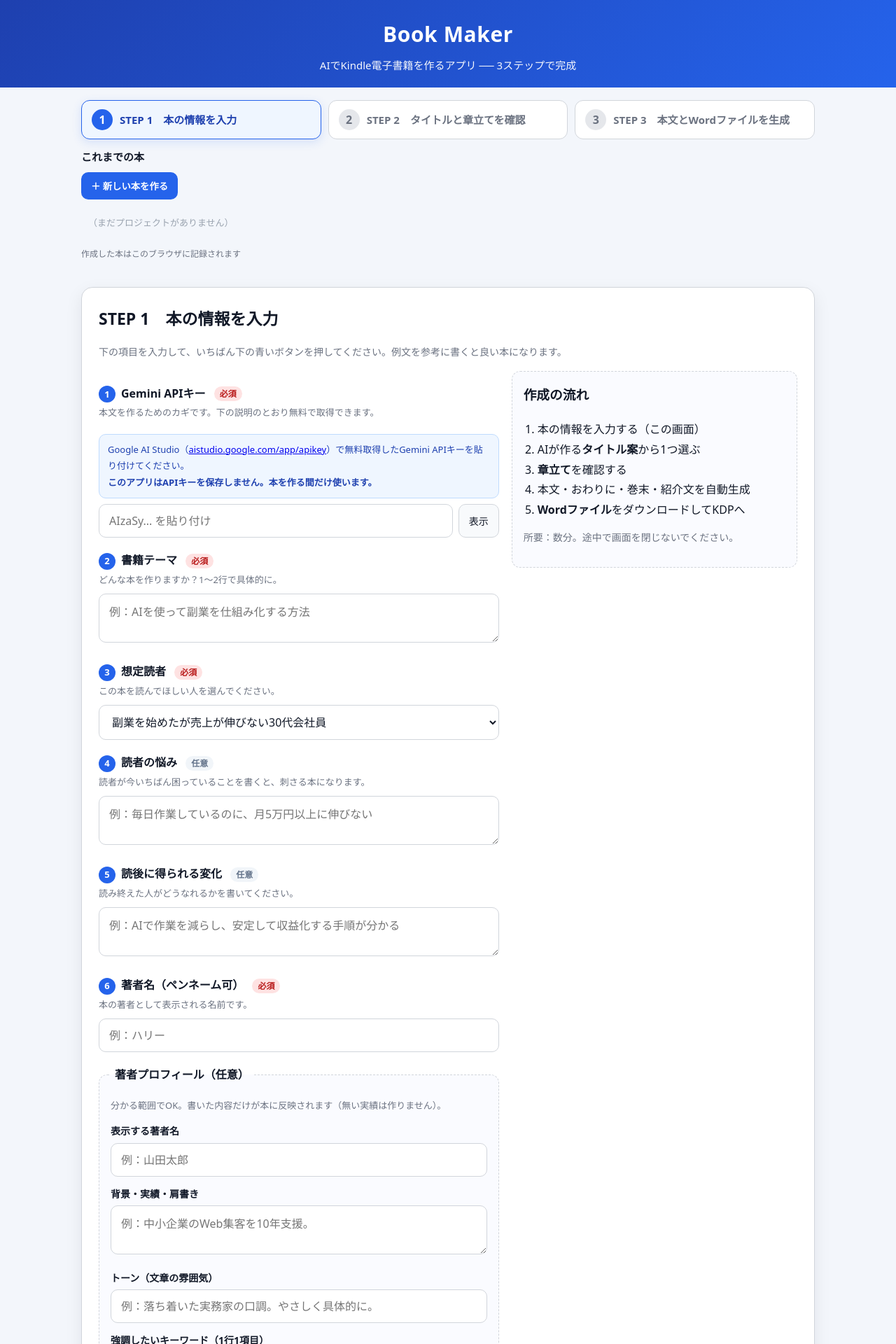
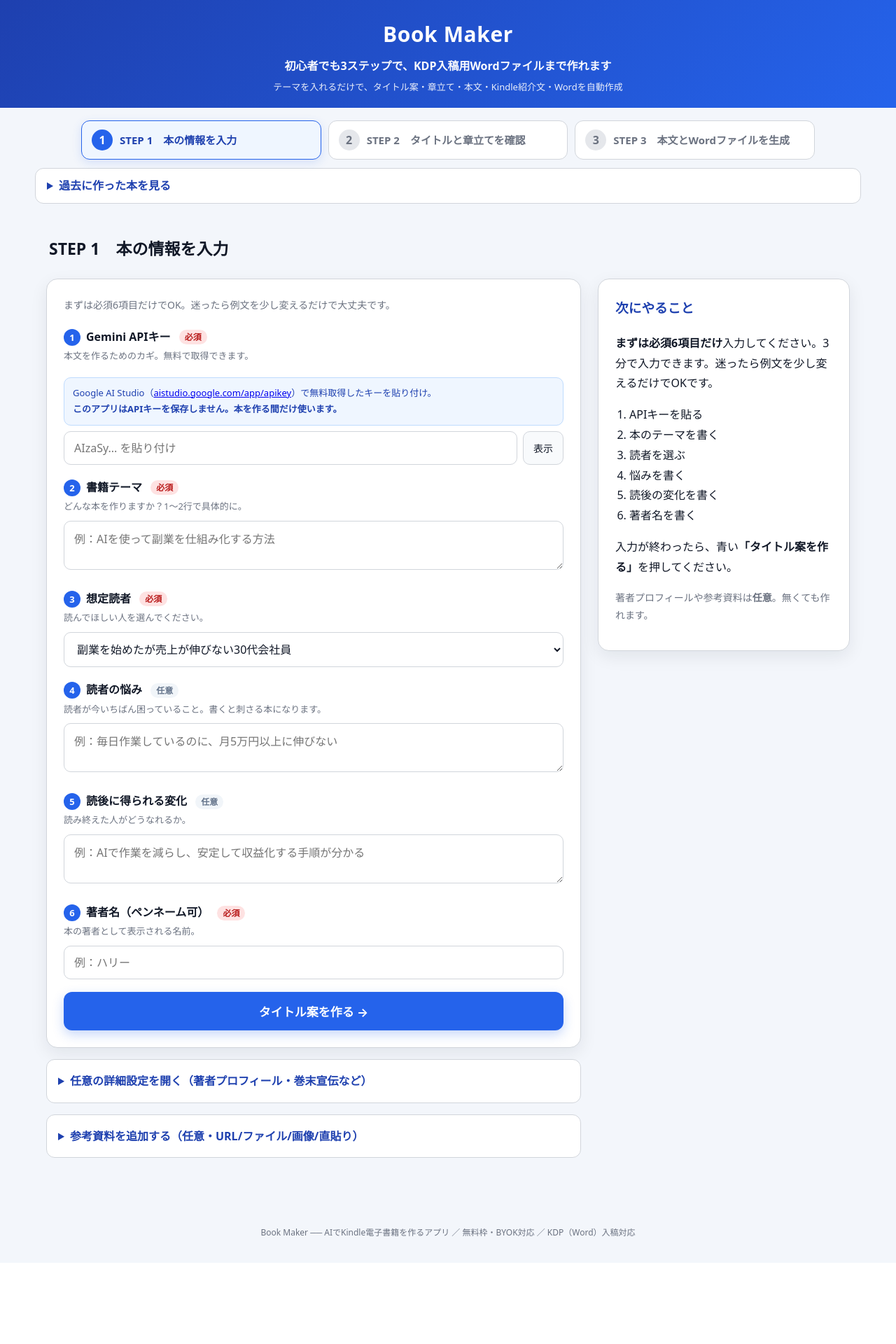
Before and after one commit to harry-n2/book-maker-app, a FastAPI app: page / in a window 1280 px wide. Shown: the top 1920 px of the page at 70% size. After the commit the page ends 1767 px from the top, so only its background shows below. Run offline with FastAPI, Linux system fonts and the light colour scheme.

Commit message:
ui: 初心者UIのレイアウト簡素化（過去本/任意項目/参考資料を折りたたみ・必須6項目先出し・次にやること強調・2カラム）
Co-Authored-By: Claude Opus 4.8 (1M context) <noreply@anthropic.com>

```diff
--- a/static/style.css
+++ b/static/style.css
@@ -31,7 +31,8 @@ header {
   text-align: center;
 }
 header h1 { margin: 0 0 4px; font-size: 30px; letter-spacing: .02em; }
-header .lead { margin: 0; font-size: 15px; opacity: .95; }
+header .lead { margin: 0; font-size: 16px; font-weight: 700; opacity: .98; }
+header .lead2 { margin: 4px 0 0; font-size: 13px; opacity: .9; }
 
 /* ---------- STEP インジケーター ---------- */
 .steps {
@@ -68,8 +69,26 @@ header .lead { margin: 0; font-size: 15px; opacity: .95; }
 .step.done .step-num { background: var(--success); color: #fff; }
 
 /* ---------- レイアウト ---------- */
-main { max-width: 1080px; margin: 0 auto; padding: 8px 16px 40px; }
-.layout { display: grid; grid-template-columns: 1fr; gap: 18px; }
+main { max-width: 1180px; margin: 0 auto; padding: 8px 16px 40px; }
+.layout { display: grid; grid-template-columns: 1fr; gap: 24px; align-items: start; }
+
+/* form-section自体はカード装飾を外し、中の必須カード/ガイドを主役にする */
+#form-section { background: transparent; border: none; box-shadow: none; padding: 8px 0; }
+#form-section > h2 { margin-left: 4px; }
+
+/* 必須入力カード / 任意ブロック / 次にやること */
+.required-card { padding: 28px; }
+.optional-block { background: #fff; border: 1px solid var(--border); border-radius: 12px; padding: 6px 16px; margin-top: 16px; }
+.optional-block summary { cursor: pointer; font-weight: 700; color: var(--primary-dark); padding: 10px 0; }
+.optional-block[open] { padding-bottom: 16px; }
+.guide-card { background: #eff6ff; border: 1px solid #bfdbfe; }
+.guide-card h3 { color: var(--primary-dark); }
+
+/* 過去プロジェクト（控えめ・折りたたみ） */
+.project-history { max-width: 1180px; margin: 12px auto; background: #fff; border: 1px solid var(--border); border-radius: 12px; padding: 10px 16px; }
+.project-history summary { cursor: pointer; font-weight: 700; color: var(--primary-dark); }
+#project-list-wrap { max-height: 180px; overflow-y: auto; margin-top: 10px; }
+#project-list li { font-size: 12px; max-width: 240px; white-space: nowrap; overflow: hidden; text-overflow: ellipsis; }
 
 /* ---------- カード ---------- */
 .card, section {
@@ -248,13 +267,15 @@ footer { text-align: center; color: var(--muted); font-size: 12px; padding: 20px
 
 /* ---------- レスポンシブ（スマホ） ---------- */
 @media (min-width: 900px) {
-  .layout { grid-template-columns: 1.4fr 1fr; align-items: start; }
+  .layout { grid-template-columns: minmax(0, 1.2fr) 360px; align-items: start; }
+  .guide-card { position: sticky; top: 16px; }
 }
 @media (max-width: 768px) {
   header h1 { font-size: 24px; }
   .layout { grid-template-columns: 1fr; }
+  .guide-card { position: static; }
   .step { min-width: 100%; }
   button, .primary-button, .secondary-btn { width: 100%; }
   .title-pick-actions, .structure-actions, .references-actions { flex-direction: column; }
-  section, .card { padding: 18px; }
+  section, .card, .required-card { padding: 18px; }
 }
--- a/templates/index.html
+++ b/templates/index.html
@@ -9,7 +9,8 @@
 <body>
 <header>
   <h1>Book Maker</h1>
-  <p class="lead">AIでKindle電子書籍を作るアプリ ── 3ステップで完成</p>
+  <p class="lead">初心者でも3ステップで、KDP入稿用Wordファイルまで作れます</p>
+  <p class="lead2">テーマを入れるだけで、タイトル案・章立て・本文・Kindle紹介文・Wordを自動作成</p>
 </header>
 <!--PERSISTENCE_NOTICE-->
 
@@ -20,28 +21,32 @@
   <div class="step" id="step-3"><span class="step-num">3</span><span class="step-label">STEP 3　本文とWordファイルを生成</span></div>
 </div>
 
-<aside id="project-sidebar">
-  <h3>これまでの本</h3>
+<!-- 過去プロジェクト（初期は閉じる） -->
+<details class="project-history">
+  <summary>過去に作った本を見る</summary>
+  <div id="project-list-wrap">
     <button id="new-project-btn" type="button" class="side-btn">＋ 新しい本を作る</button>
     <ul id="project-list"></ul>
     <p class="side-note">作成した本はこのブラウザに記録されます</p>
-</aside>
+  </div>
+</details>
 
 <main>
   <!-- ============ STEP 1: 入力 ============ -->
   <section id="form-section">
     <h2>STEP 1　本の情報を入力</h2>
-    <p class="note">下の項目を入力して、いちばん下の青いボタンを押してください。例文を参考に書くと良い本になります。</p>
     <div class="layout">
       <form id="book-form">
-        <!-- Gemini APIキー -->
+        <div class="card required-card">
+          <p class="note" style="margin-top:0;">まずは必須6項目だけでOK。迷ったら例文を少し変えるだけで大丈夫です。</p>
+
           <label class="field" for="api_key">
             <span class="label-title"><span class="num">1</span>Gemini APIキー</span>
             <span class="badge badge-req">必須</span>
-          <span class="hint">本文を作るためのカギです。下の説明のとおり無料で取得できます。</span>
+            <span class="hint">本文を作るためのカギ。無料で取得できます。</span>
           </label>
           <div class="apikey-help">
-          Google AI Studio（<a href="https://aistudio.google.com/app/apikey" target="_blank" rel="noopener">aistudio.google.com/app/apikey</a>）で無料取得したGemini APIキーを貼り付けてください。<br>
+            Google AI Studio（<a href="https://aistudio.google.com/app/apikey" target="_blank" rel="noopener">aistudio.google.com/app/apikey</a>）で無料取得したキーを貼り付け。<br>
             <strong>このアプリはAPIキーを保存しません。本を作る間だけ使います。</strong>
           </div>
           <div class="apikey-row">
@@ -49,7 +54,6 @@
             <button type="button" id="api-key-toggle" class="toggle-btn" aria-label="APIキーの表示と非表示を切り替える">表示</button>
           </div>
 
-        <!-- テーマ -->
           <label class="field" for="theme">
             <span class="label-title"><span class="num">2</span>書籍テーマ</span>
             <span class="badge badge-req">必須</span>
@@ -57,11 +61,10 @@
             <textarea id="theme" name="theme" rows="2" required placeholder="例：AIを使って副業を仕組み化する方法"></textarea>
           </label>
 
-        <!-- 想定読者 -->
           <label class="field" for="target_layer">
             <span class="label-title"><span class="num">3</span>想定読者</span>
             <span class="badge badge-req">必須</span>
-          <span class="hint">この本を読んでほしい人を選んでください。</span>
+            <span class="hint">読んでほしい人を選んでください。</span>
             <select id="target_layer" name="target_layer" required>
               <option value="副業を始めたが売上が伸びない30代会社員">副業を始めたが売上が伸びない30代会社員</option>
               <option value="これから副業・個人ビジネスを始めたい会社員">これから副業を始めたい会社員</option>
@@ -71,34 +74,33 @@
             </select>
           </label>
 
-        <!-- 読者の悩み -->
           <label class="field" for="reader_pain">
             <span class="label-title"><span class="num">4</span>読者の悩み</span>
             <span class="badge badge-opt">任意</span>
-          <span class="hint">読者が今いちばん困っていることを書くと、刺さる本になります。</span>
+            <span class="hint">読者が今いちばん困っていること。書くと刺さる本になります。</span>
             <textarea id="reader_pain" name="reader_pain" rows="2" placeholder="例：毎日作業しているのに、月5万円以上に伸びない"></textarea>
           </label>
 
-        <!-- 読後に得られる変化 -->
           <label class="field" for="reader_change">
             <span class="label-title"><span class="num">5</span>読後に得られる変化</span>
             <span class="badge badge-opt">任意</span>
-          <span class="hint">読み終えた人がどうなれるかを書いてください。</span>
+            <span class="hint">読み終えた人がどうなれるか。</span>
             <textarea id="reader_change" name="reader_change" rows="2" placeholder="例：AIで作業を減らし、安定して収益化する手順が分かる"></textarea>
           </label>
 
-        <!-- 著者名 -->
           <label class="field" for="author">
             <span class="label-title"><span class="num">6</span>著者名（ペンネーム可）</span>
             <span class="badge badge-req">必須</span>
-          <span class="hint">本の著者として表示される名前です。</span>
+            <span class="hint">本の著者として表示される名前。</span>
             <input type="text" id="author" name="author" required placeholder="例：ハリー">
           </label>
 
-        <!-- 著者プロフィール -->
-        <fieldset class="field reference-block">
-          <legend>著者プロフィール（任意）</legend>
-          <span class="hint">分かる範囲でOK。書いた内容だけが本に反映されます（無い実績は作りません）。</span>
+          <button type="submit" id="submit-btn" class="primary-button">タイトル案を作る →</button>
+        </div>
+
+        <!-- 任意の詳細設定（折りたたみ） -->
+        <details class="optional-block">
+          <summary>任意の詳細設定を開く（著者プロフィール・巻末宣伝など）</summary>
           <div class="ref-row">
             <span class="ref-label">表示する著者名</span>
             <input type="text" id="profile_name" name="profile_name" placeholder="例：山田太郎">
@@ -116,27 +118,22 @@
             <textarea id="profile_target_keywords" name="profile_target_keywords" rows="2" placeholder="AI活用&#10;仕組み化&#10;副業"></textarea>
           </div>
           <div class="ref-row">
-            <span class="ref-label">使ってよい失敗例・実体験（1行1項目・任意）</span>
+            <span class="ref-label">使ってよい失敗例・実体験（1行1項目）</span>
             <textarea id="profile_failure_bank" name="profile_failure_bank" rows="2" placeholder="例：広告だけに頼って利益が残らなかった経験"></textarea>
           </div>
           <div class="ref-row">
-            <span class="ref-label">使ってよい語り口の型（1行1項目・任意）</span>
+            <span class="ref-label">使ってよい語り口の型（1行1項目）</span>
             <textarea id="profile_voice_types" name="profile_voice_types" rows="2" placeholder="例：実務経験からの助言&#10;チェックリスト型の整理"></textarea>
           </div>
-        </fieldset>
+          <div class="ref-row">
+            <span class="ref-label">巻末宣伝の内容（LINE・講座・特典など）</span>
+            <textarea id="promo_material" name="promo_material" rows="2" placeholder="例：無料のAI副業テンプレートをLINEで配布中。登録特典あり。"></textarea>
+          </div>
+        </details>
 
-        <!-- 巻末宣伝内容 -->
-        <label class="field" for="promo_material">
-          <span class="label-title"><span class="num">7</span>巻末宣伝の内容</span>
-          <span class="badge badge-opt">任意</span>
-          <span class="hint">本の最後で案内したいもの（LINE・講座・特典など）。押し売りにならない自然な誘導にします。</span>
-          <textarea id="promo_material" name="promo_material" rows="2" placeholder="例：無料のAI副業テンプレートをLINEで配布中。登録特典あり。"></textarea>
-        </label>
-
-        <!-- 参考資料 -->
-        <fieldset class="field reference-block">
-          <legend>参考資料（任意・複数可）</legend>
-          <span class="hint">添付した素材は本の事実・事例として使われます。無くてもOKです。</span>
+        <!-- 参考資料（折りたたみ） -->
+        <details class="optional-block">
+          <summary>参考資料を追加する（任意・URL/ファイル/画像/直貼り）</summary>
           <div class="ref-row">
             <span class="ref-label">URL（1行に1つ）</span>
             <textarea id="ref_urls" name="ref_urls" rows="2" placeholder="https://example.com/article"></textarea>
@@ -144,7 +141,6 @@
           <div class="ref-row">
             <span class="ref-label">NotebookLM の共有 URL</span>
             <textarea id="notebooklm_urls" name="notebooklm_urls" rows="1" placeholder="https://notebooklm.google.com/notebook/xxxxx （任意）"></textarea>
-            <span class="ref-hint-small">※ 取得が難しい場合は、下の「テキスト直貼り」が確実です。</span>
           </div>
           <div class="ref-row">
             <span class="ref-label">ファイル（PDF / Word / Markdown / Text / CSV）── 最大10個</span>
@@ -159,24 +155,25 @@
             <ul id="image-list" class="upload-list"></ul>
           </div>
           <div class="ref-row">
-            <span class="ref-label">★ テキスト直貼り（任意・最も確実）</span>
+            <span class="ref-label">★ テキスト直貼り（最も確実）</span>
             <textarea id="pasted_text" name="pasted_text" rows="4" placeholder="参考にしたい本文をそのまま貼り付け。複数は --- 行で区切ります。"></textarea>
           </div>
-        </fieldset>
-
-        <button type="submit" id="submit-btn" class="primary-button">タイトル案を作る →</button>
+        </details>
       </form>
 
-      <aside class="reference-block" aria-label="作成の流れ">
-        <h3 style="margin-top:0;">作成の流れ</h3>
-        <ol style="padding-left:20px; margin:0;">
-          <li>本の情報を入力する（この画面）</li>
-          <li>AIが作る<strong>タイトル案</strong>から1つ選ぶ</li>
-          <li><strong>章立て</strong>を確認する</li>
-          <li>本文・おわりに・巻末・紹介文を自動生成</li>
-          <li><strong>Wordファイル</strong>をダウンロードしてKDPへ</li>
+      <aside class="card guide-card" aria-label="次にやること">
+        <h3 style="margin-top:0;">次にやること</h3>
+        <p><strong>まずは必須6項目だけ</strong>入力してください。3分で入力できます。迷ったら例文を少し変えるだけでOKです。</p>
+        <ol style="padding-left:20px; margin:8px 0;">
+          <li>APIキーを貼る</li>
+          <li>本のテーマを書く</li>
+          <li>読者を選ぶ</li>
+          <li>悩みを書く</li>
+          <li>読後の変化を書く</li>
+          <li>著者名を書く</li>
         </ol>
-        <p class="note" style="margin-top:12px;">所要：数分。途中で画面を閉じないでください。</p>
+        <p>入力が終わったら、青い<strong>「タイトル案を作る」</strong>を押してください。</p>
+        <p class="note">著者プロフィールや参考資料は<strong>任意</strong>。無くても作れます。</p>
       </aside>
     </div>
   </section>
```
Lines whose indentation alone changed are shown as unchanged.
